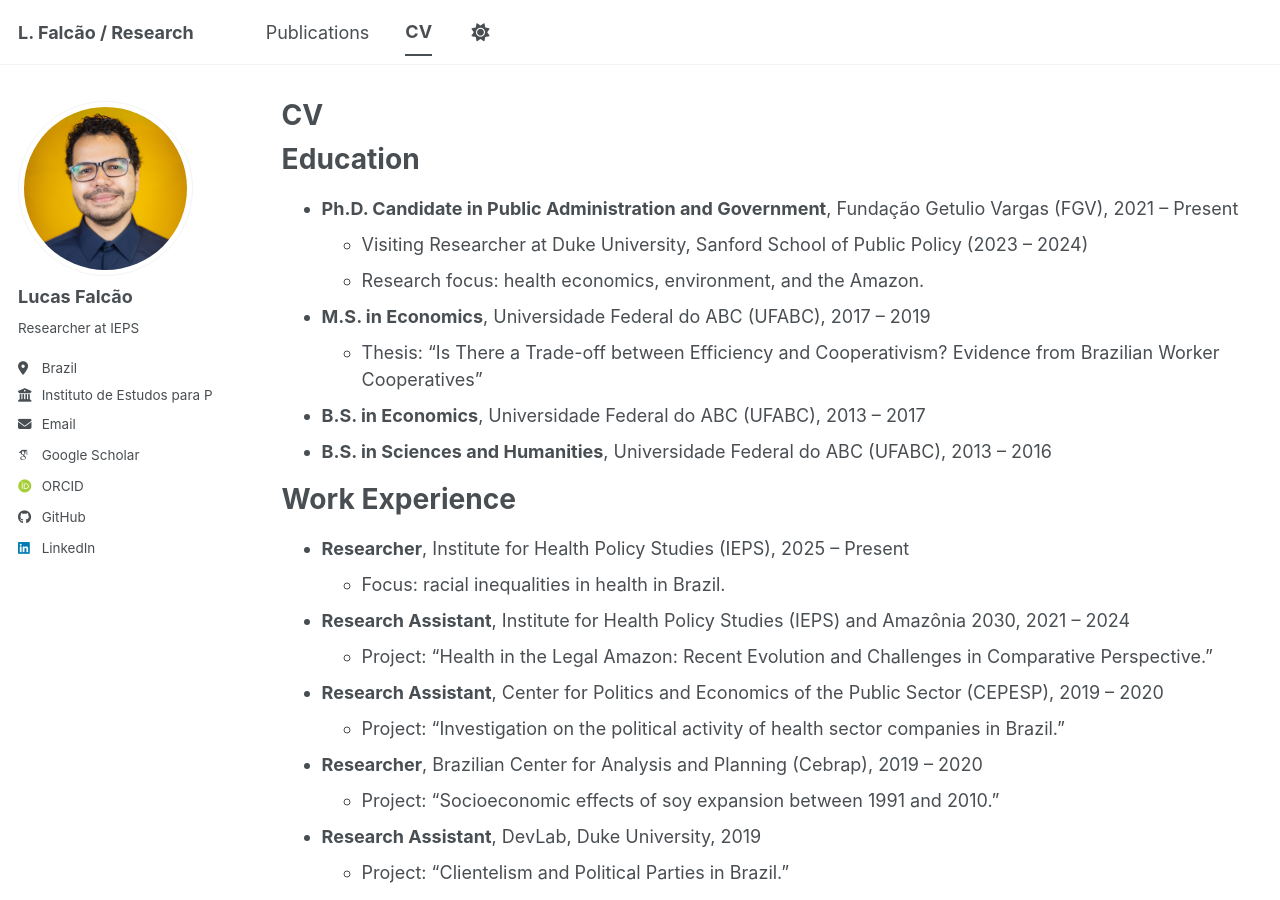
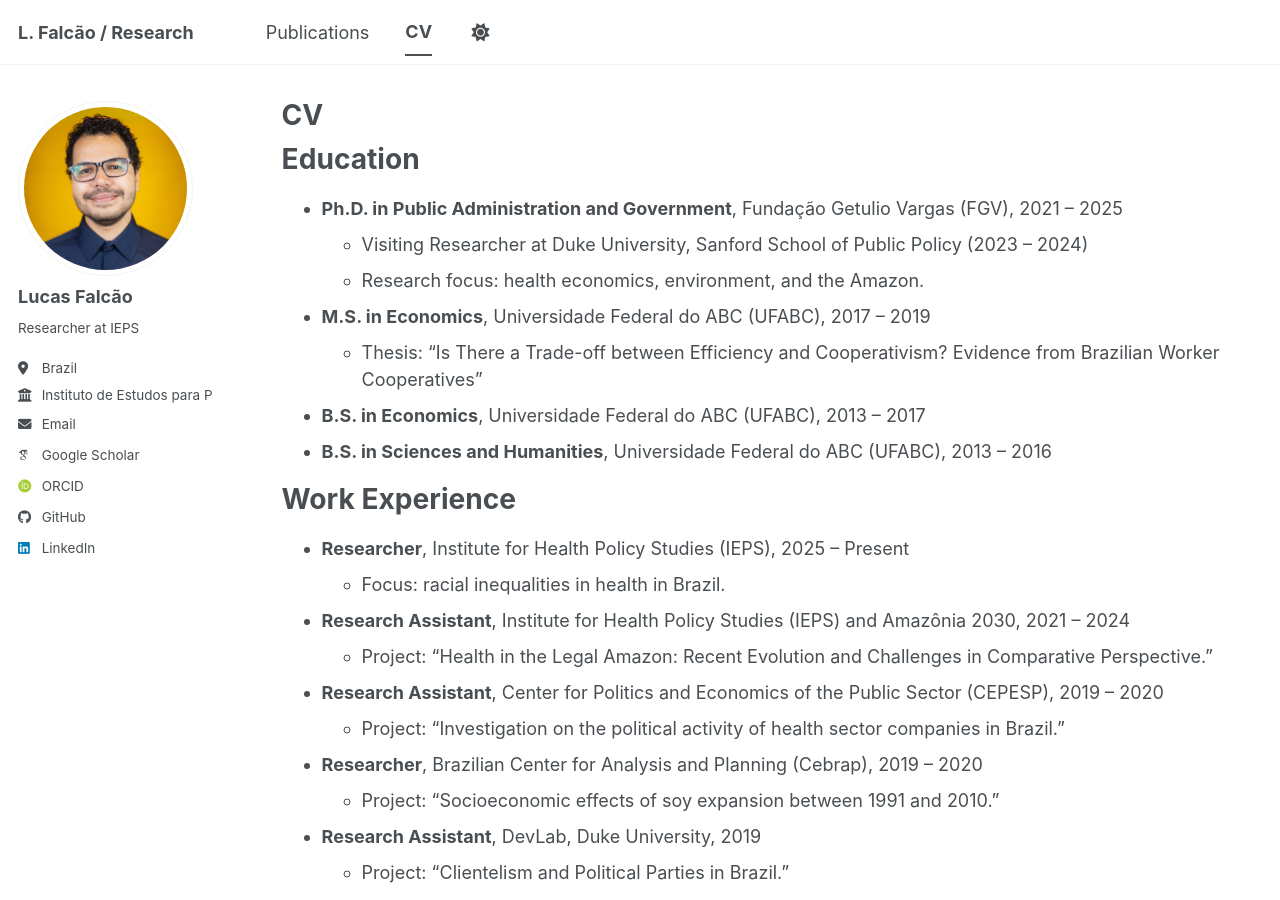
Before and after one commit to lfalcao9113/lfalcao9113.github.io, a Jekyll site: the page built from _pages/cv.md, in a window 1280 px wide and 900 px high. Built offline with Jekyll 4.4.1, drawn with Linux system fonts in a browser that asks for light colours; some web fonts are replaced; a script bundle is joined from its source files by our own code; library files that are not in the unit come from our copies.

Commit message:
Update cv.md

```diff
--- a/_pages/cv.md
+++ b/_pages/cv.md
@@ -11,7 +11,7 @@ redirect_from:
 
 Education
 ======
-* **Ph.D. Candidate in Public Administration and Government**, Fundação Getulio Vargas (FGV), 2021 -- Present
+* **Ph.D. in Public Administration and Government**, Fundação Getulio Vargas (FGV), 2021 -- 2025
   * Visiting Researcher at Duke University, Sanford School of Public Policy (2023 -- 2024)
   * Research focus: health economics, environment, and the Amazon.
 * **M.S. in Economics**, Universidade Federal do ABC (UFABC), 2017 -- 2019
```
